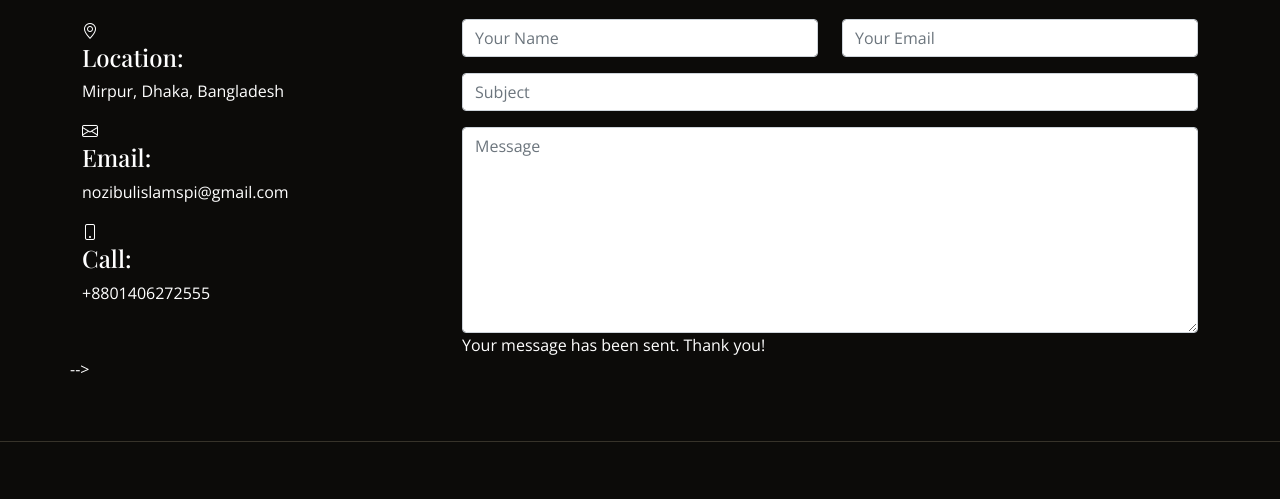
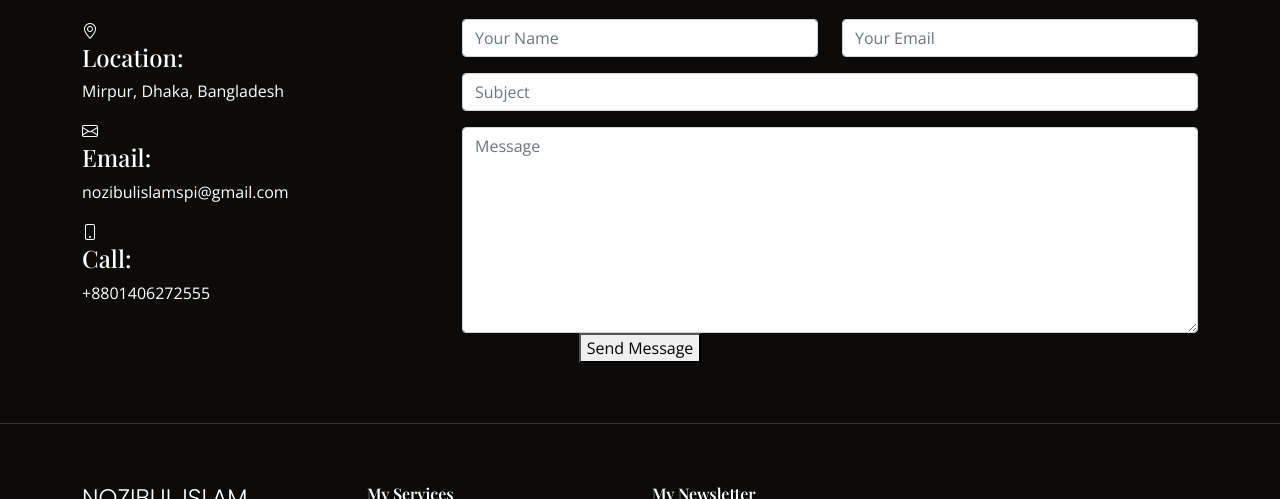
Before and after one commit to Nozibul/nozibul-portfolio-website, a plain HTML site: page index.html in a window 1280 px wide. Shown: the part 2235-2734 px from the top of the page. Drawn offline with nearby package versions, Linux system fonts and the light colour scheme; a web font is replaced by a local one.

Commit message:
new commit

```diff
--- a/index.html
+++ b/index.html
@@ -840,9 +840,9 @@
               <!-- <div class="my-3">
                 <div class="loading">Loading</div>
                 <!-- <div class="error-message"></div> -->
-                <div class="sent-message">Your message has been sent. Thank you!</div>
-              </div> -->
-              <!-- <div class="text-center"><button type="submit">Send Message</button></div> -->
+                <!-- <div class="sent-message">Your message has been sent. Thank you!</div> -->
+              </div>
+              <div class="text-center"><button type="submit">Send Message</button></div>
             </form>
 
           </div>
```
